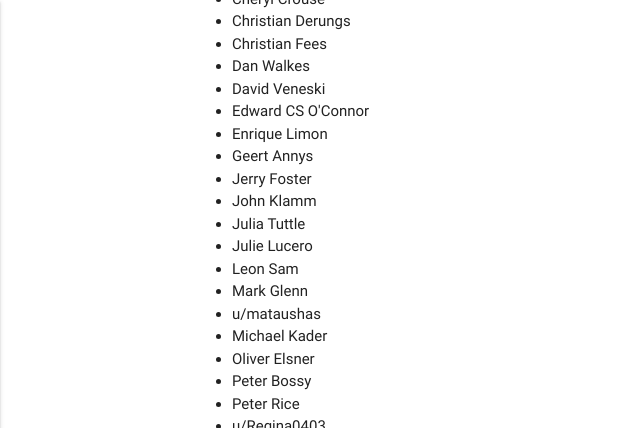
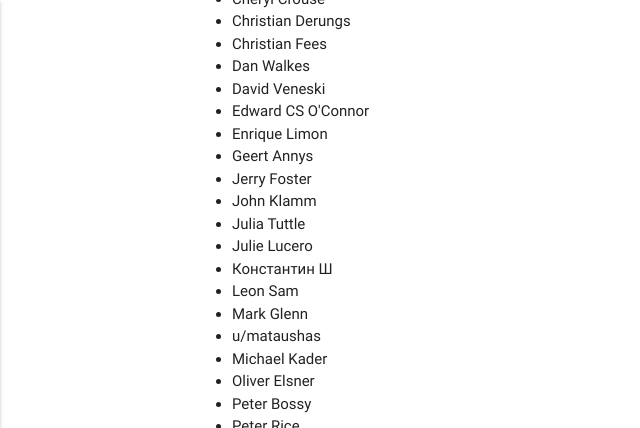
Before and after one commit to TrackMyIndoorWorkout/TrackMyIndoorWorkout.github.io, a Jekyll site: the page built from attributions.md, in a window 1280 px wide and 900 px high, scrolled down 1479 px, cut to the strip 0-428 px from the top of the window. Shown: the whole strip, without its empty margins (0-640 px from the left). Built offline with Jekyll 4.4.1, drawn with Linux system fonts in a browser that asks for light colours.

Commit message:
Adding Konstantin, advices about UI changes related to moving time vs elapsed

```diff
--- a/attributions.md
+++ b/attributions.md
@@ -102,6 +102,7 @@ permalink: /attributions/
         <li>John Klamm</li>
         <li>Julia Tuttle</li>
         <li>Julie Lucero</li>
+        <li>Константин Ш</li>
         <li>Leon Sam</li>
         <li>Mark Glenn</li>
         <li>u/mataushas</li>
```
